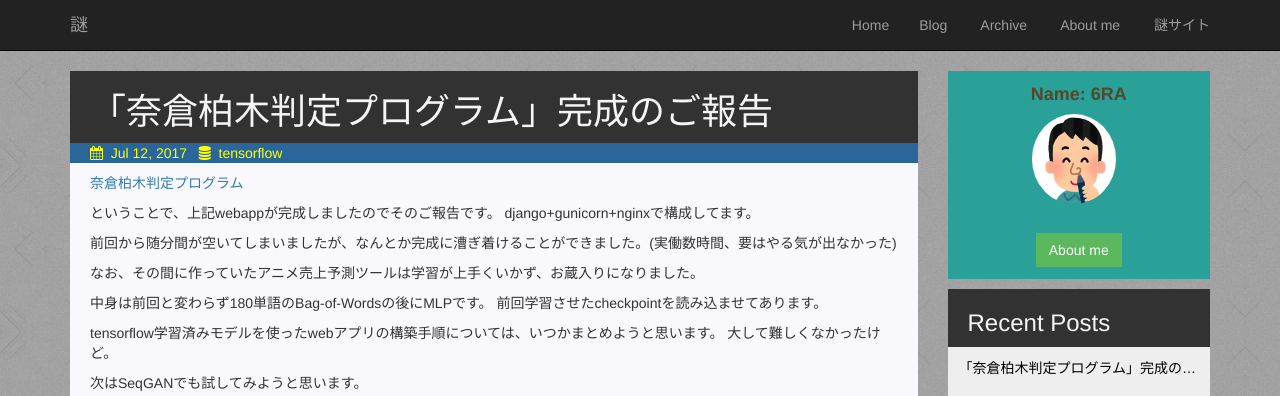
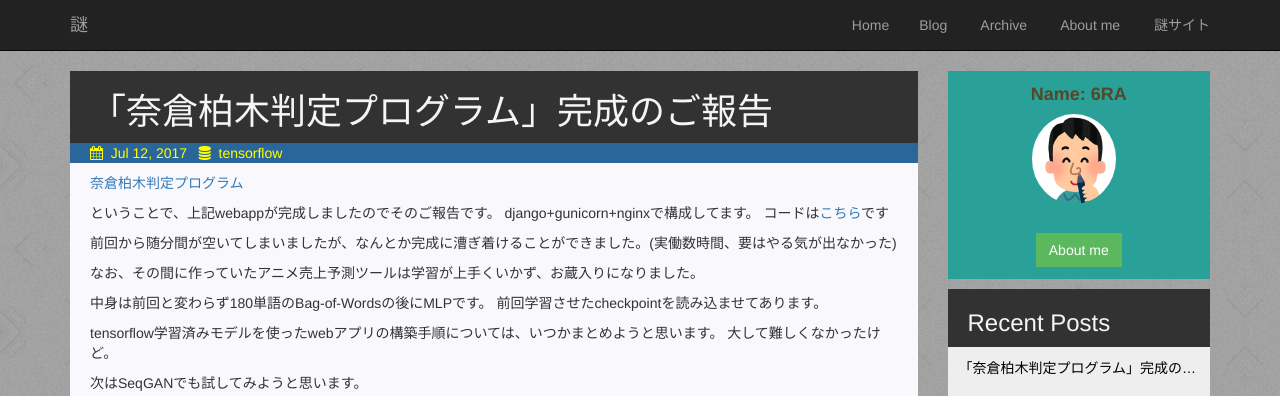
Before and after one commit to hanarchy/hanarchy.github.io, a Jekyll site: the page built from _posts/diary/2017-07-12-Nakura_Kashiwagi_Hantei_Program.md, in a window 1280 px wide. Shown: the top 396 px of the page. Built offline with Jekyll 4.4.1, drawn with Linux system fonts in a browser that asks for light colours; comment, search, counter and statistics services are not loaded.

Commit message:
Update 2017-07-12-Nakura_Kashiwagi_Hantei_Program.md

```diff
--- a/_posts/diary/2017-07-12-Nakura_Kashiwagi_Hantei_Program.md
+++ b/_posts/diary/2017-07-12-Nakura_Kashiwagi_Hantei_Program.md
@@ -11,6 +11,7 @@ share: true
 
 ということで、上記webappが完成しましたのでそのご報告です。
 django+gunicorn+nginxで構成してます。
+コードは[こちら](https://github.com/hanarchy/NakuraKashiwagiHanteiProgram)です
 
 前回から随分間が空いてしまいましたが、なんとか完成に漕ぎ着けることができました。(実働数時間、要はやる気が出なかった)
 
```
